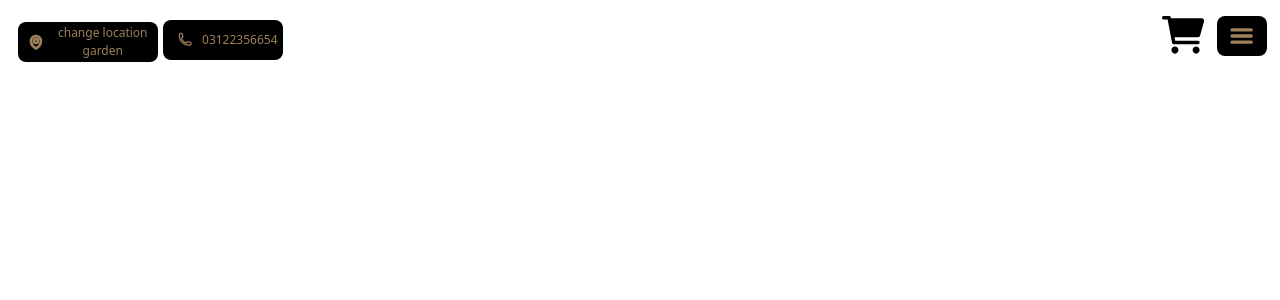
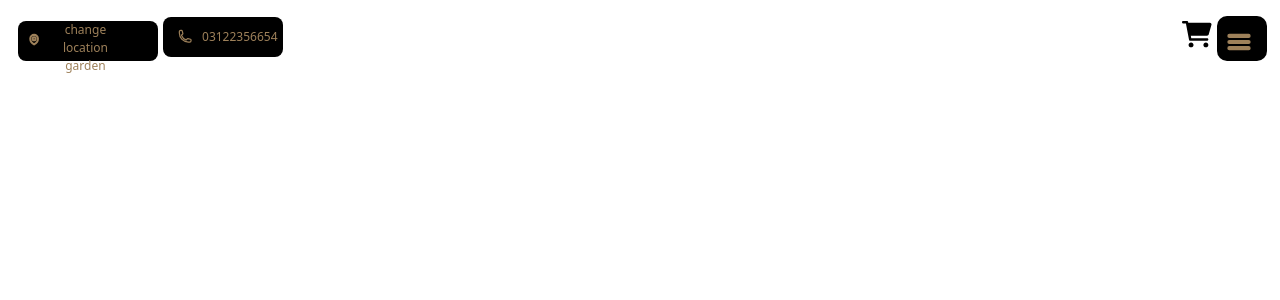
Before and after one commit to Asadkarim10/Delizia, a React (Vite) app in the folder delizia/: page / in a window 1280 px wide. Shown: the top 300 px of the page. Built offline with nearby package versions, Linux system fonts and the light colour scheme.

Commit message:
working on header

```diff
--- a/delizia/src/App.jsx
+++ b/delizia/src/App.jsx
@@ -1,9 +1,10 @@
 
 import { createBrowserRouter, RouterProvider } from "react-router-dom"
 //import './App.css'
-import Header from './components/header1/header'
 import Footer from './components/footer1/footer'
-
+import Header from "./components/header1/header"
+import Items from "./components/Items/Items"
+import Home from "./home/home"
 
 
 const router = createBrowserRouter([
--- a/delizia/src/components/Items/Items.jsx
+++ b/delizia/src/components/Items/Items.jsx
@@ -29,11 +29,21 @@ export default function Items() {
 
 
 
+        <div className='Box'>
+
         <div className='searchBox'>
+        <svg xmlns="http://www.w3.org/2000/svg" fill="none" viewBox="0 0 20 20" stroke-width="2" stroke="#393d40" class="w-6 h-6">
+        <path stroke-linecap="round" stroke-linejoin="round" d="M21 21l-5.197-5.197m0 0A7.5 7.5 0 105.196 5.196a7.5 7.5 0 0010.607 10.607z" />
+        </svg>
+        <input type="search" className='searchbar'  id="inputID" placeholder='Search on item bv title...' placeholderColor="#73757d" />
+        </div>
+
+        </div>
 
 
-        <input type="search" className='searchbar' placeholder='search on item bv title...' />
-        </div>
+
+
+
 
         <div className='itempic' >
 
--- a/delizia/src/components/Items/items.css
+++ b/delizia/src/components/Items/items.css
@@ -42,32 +42,48 @@
 
 .itemimg {
 width: 90%;
+border-radius: 10px;
+}
+
+
+.Box {
+
+    width: 100%;
+    display: flex;
+    justify-content: center;
+
 }
 
 .searchBox {
     display: flex;
-    width: 94%;
-    background-color: azure;
+    width: 90%;
+    flex-direction: row;
+    border-radius: 10px;
+    align-items: center;
+    align-self: center;
     border-style: hidden;
-    flex-direction: row;
     margin-top: 20px;
-    align-items: center;
+    margin-bottom: 20px;
     justify-content: center;
-
+    background-color: #e2e2e2;
 }
 
 .searchbar {
-
     display: flex;
-    align-self: center;
-    height: 40px;
-    background-color: black;
+    height: 45px;
     width: 94%;
+    background: transparent;
+    margin-left: 20px;
     border-style: none;
     align-items: center;
-
+    font-weight: 600;
 }
 
 input:focus {
     outline:none;
 }
+
+#inputID::placeholder {
+    color: #73757d;
+    opacity: 1;
+}
--- a/delizia/src/components/footer1/footer.jsx
+++ b/delizia/src/components/footer1/footer.jsx
@@ -5,7 +5,7 @@ import { Link } from "react-router-dom"
 
 
 
-export default function Header() {
+export default function Footer() {
     return (
         <div>
 
--- a/delizia/src/components/header1/header.css
+++ b/delizia/src/components/header1/header.css
@@ -1,4 +1,4 @@
- /* .Container {
+ .Container {
     display: flex;
     justify-content: space-between;
     width: 100%;
@@ -7,7 +7,7 @@
 .btncon {
   display: flex;
   padding: 4px;
-}  */
+}
 
 .location {
   font-size: .6em;
@@ -43,9 +43,9 @@
 
 .button3 {
   background-color: black;
-  border-radius: 8px;
+  border-radius: 10px;
   height: 40px;
-  width: 50px;
+  width: 150px;
   margin-left: 5px;
   font-size: 12px;
   padding-left: 10px;
@@ -54,16 +54,16 @@
 
 }
 
-/* .headimg {
+ .headimg {
 
   width: 80px;
   height:80px;
   margin-top: -40;
-}  */
+}
 
 
 
-/*
+
  .loc {
   font-size: 9px;
   margin-left: 5px;
@@ -126,32 +126,3 @@ span {
     padding: 20px;
     margin-left: 10px;
 }
-
-button {
-
-  height: 20px;
-  width: 20px;
-  background-color: aquamarine;
-  color: #9e815a;
-
-}
-
-.icon {
-  display: flex;
-  flex-direction: row;
-  color: bisque;
-  background-color: black;
-  height: 15px;
-  font-size: 12px;
-  align-content: center;
-  align-items: center;
-  border-radius: 10px;
-  width: 20px;
-  padding: 20px;
-
-}
-
-.lastbox {
-    display: flex;
-    justify-content: space-between;
-}  */
--- a/delizia/src/components/header1/header.jsx
+++ b/delizia/src/components/header1/header.jsx
@@ -1,78 +1,73 @@
 import { right } from '@popperjs/core';
 import React from 'react';
 import './header.css';
-// import { FaBeer } from "react-icons/fa";
-
-// export default function Header() {
+//import { FaBeer } from "react-icons/fa";
 
 
-//     return (
-//         <div className='Container'>
-//             <div className='btncon'>
-//                 <button className='btn' >
-//                     <span>Icon</span>
-//                     <div>
-//                         <span className='loc' >Change Location</span>
-//                         <br />
-//                         <span className='loc' >Garden</span>
-//                     </div>
-//                 </button>
-//                 <button className='btn1'>
-//                     <div>
-//                         <span>Icon</span>
-//                         <span className='num'>021 111 359 111</span>
-//                     </div>
-//                 </button>
-//             </div>
 
-//             {/* logo */}
-//                 <div className='logo'>
-//                 <img className='headimg' src="/src/assets/LOGO.webp"  alt="" />
-//                 </div>
-//             <div className='lastbox'>
-//             <div className='box2'>logo
-//             </div>
-//             <div className='box2'>logo
-//             </div>
-//             </div>
 
-//         </div>
 
-//     )
-// }
+
+
+{/* <div className='btncon'>
+<button className='btn' >
+    <span>Icon</span>
+    <div>
+        <span className='loc' >Change Location</span>
+        <br />
+        <span className='loc' >Garden</span>
+    </div>
+</button>
+<button className='btn1'>
+    <div>
+        <span>Icon</span>
+        <span className='num'>021 111 359 111</span>
+    </div>
+</button>
+</div>
+
+{/* logo */}
+/* <div className='logo'>
+<img className='headimg' src="/src/assets/LOGO.webp"  alt="" />
+</div>
+<div className='lastbox'>
+<div className='box2'>logo
+</div>
+<div className='box2'>logo
+</div>
+</div> */
 
 
 //Initialization for ES Users
 
+
+
+
 import {
-  Collapse,
-  Dropdown,
+  Modal,
+  Ripple,
   initTE,
 } from "tw-elements";
 
-initTE({ Collapse, Dropdown });
-
-
+initTE({ Modal, Ripple });
 
 
 export default function Header() {
   return (
-
-
     <div style={{ width: '100%' }}>
       <nav style={{  paddingLeft:"1%", paddingRight:"1%" }}
-        class="relative flex w-full flex-wrap items-center justify-between bg-[#ffffff] py-2 text-neutral-500  hover:text-neutral-700 focus:text-neutral-700 dark:bg-neutral-600 lg:py-4">
+        class="relative flex w-full flex-wrap items-center justify-between bg-[#ffffff]  text-neutral-500  hover:text-neutral-700 focus:text-neutral-700 dark:bg-neutral-600 lg:py-4">
         <div>
             <button className='button1' >
-             <div style={{  display:'flex' , justifyContent:'space-around'  }}>
+             <div style={{  display:'flex', width:'100px' }}>
              <svg xmlns="http://www.w3.org/2000/svg" fill="none" viewBox="0 0 30 30" stroke-width="4" stroke="#9e815a" class="w-6 h-6" style={{marginTop:"8px"}}>
              <path strokeLinecap="round" strokeLinejoin="round" d="M15 10.5a3 3 0 11-6 0 3 3 0 016 0z" />
              <path strokeLinecap="round" strokeLinejoin="round" d="M19.5 10.5c0 7.142-7.5 11.25-7.5 11.25S4.5 17.642 4.5 10.5a7.5 7.5 0 1115 0z" />
              </svg>
-             <div style={{ display:'flex',justifyContent:'flex-start'}}>
+             <div style={{ }}>
               change location
               garden</div>
-            </div>
+          </div>
           </button>
           <button className='button2' >
              <div style={{  display:'flex' , justifyContent:'center' , alignItems:"center"  }}>
@@ -85,29 +80,28 @@ export default function Header() {
         </div>
 
         <div style={{ display: 'flex', }}>
-          <svg xmlns="http://www.w3.org/2000/svg" fill="black" viewBox="0 0 20 20" stroke-width="1.5" stroke="black" class="w-6 h-6">
+           <svg xmlns="http://www.w3.org/2000/svg" fill="black" viewBox="0 0 45 45" stroke-width="1" stroke="black" class="w-6 h-6">
           </svg>
-
-          <svg  aria-hidden="true" focusable="false" width="50" data-prefix="fas" data-icon="cart-shopping" class="svg-inline--fa fa-cart-shopping align-center" role="img" xmlns="http://www.w3.org/2000/svg" viewBox="0 0 680 680">
+          <svg  aria-hidden="true" focusable="false" width="35" data-prefix="fas" data-icon="cart-shopping" class="svg-inline--fa fa-cart-shopping align-center" role="img" xmlns="http://www.w3.org/2000/svg" viewBox="0 0 680 680">
             <path fill="black" d="M96 0C107.5 0 117.4 8.19 119.6 19.51L121.1 32H541.8C562.1 32 578.3 52.25 572.6 72.66L518.6 264.7C514.7 278.5 502.1 288 487.8 288H170.7L179.9 336H488C501.3 336 512 346.7 512 360C512 373.3 501.3 384 488 384H159.1C148.5 384 138.6 375.8 136.4 364.5L76.14 48H24C10.75 48 0 37.25 0 24C0 10.75 10.75 0 24 0H96zM128 464C128 437.5 149.5 416 176 416C202.5 416 224 437.5 224 464C224 490.5 202.5 512 176 512C149.5 512 128 490.5 128 464zM512 464C512 490.5 490.5 512 464 512C437.5 512 416 490.5 416 464C416 437.5 437.5 416 464 416C490.5 416 512 437.5 512 464z">
             </path>
           </svg>
-          <button className='button3'
-            //class="block border-0 bg-black px-2 text-neutral-400 hover:no-underline hover:shadow-none focus:no-underline focus:shadow-none focus:outline-none focus:ring-0 dark:text-neutral-200"
 
-            type="button"
-            data-te-collapse-init
-            data-te-target="#navbarToggleExternalContent"
-            aria-controls="navbarToggleExternalContent"
-            aria-expanded="false"
+
+
+
+
+          <button  style={{  backgroundColor:'black', height:'45px', borderRadius:'10px', width:'50px', paddingTop:6  }}
+            class="block border-0 bg-black px-2 text-neutral-400 hover:no-underline hover:shadow-none focus:no-underline focus:shadow-none focus:outline-none focus:ring-0 dark:text-neutral-200"
+           type="button"
             aria-label="Toggle navigation">
             <span class="[&>svg]:w-7">
               <svg
                 xmlns="http://www.w3.org/2000/svg"
-                viewBox="0 0 23 24"
+                viewBox="0 0 24 24"
                 fill="#9e815a"
                 stroke="#9e815a"
-                stroke-width="1.3"
+                stroke-width="2"
                 class="h-7 w-7">
                 <path
                   fill-rule="evenodd"
@@ -117,7 +111,6 @@ export default function Header() {
             </span>
           </button>
         </div>
-
       </nav>
     </div>
   )
--- /dev/null
+++ b/delizia/src/home/home.jsx
@@ -0,0 +1,20 @@
+import React from 'react';
+import Header from '../components/header1/header';
+import Items from '../components/Items/Items';
+import Footer from '../components/footer1/footer'
+import Sld from '../Sld'
+
+
+
+
+
+
+
+export default function Home() {
+    return <div>
+        <div>   <Header/>  </div>
+        <div> <Sld/></div>
+        <div><Items/> </div>
+        <div> <Footer /> </div>
+    </div>;
+  }
```
Also changed, not shown: delizia/src/components/modal/modal.jsx (added, +21 -0 lines).
